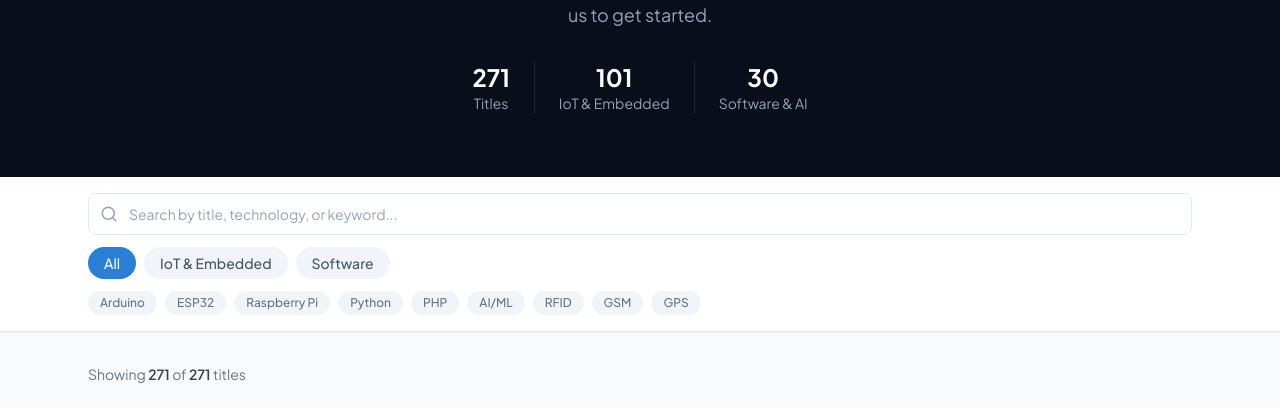
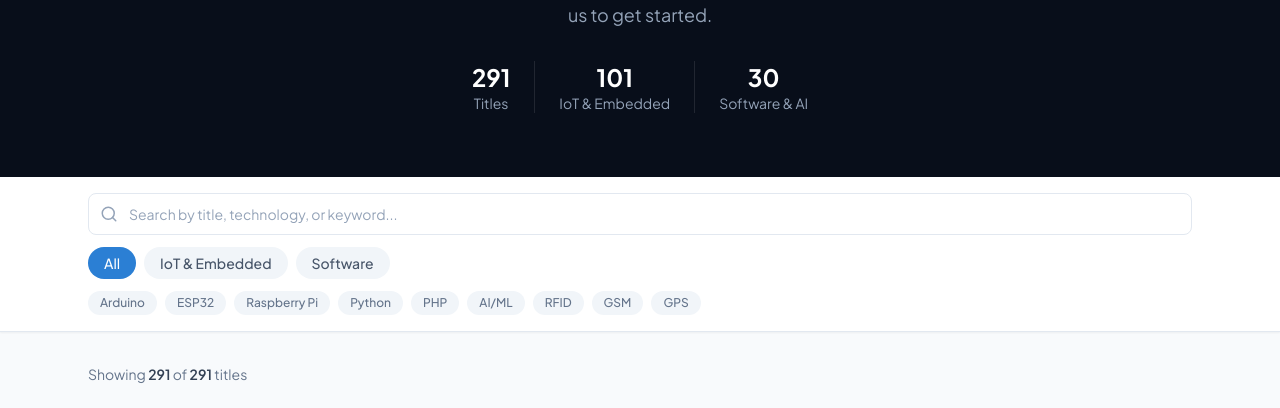
Before and after one commit to mahesh020795/rectronx-website, a Next.js app: page /catalog in a window 1280 px wide. Shown: the part 245-653 px from the top of the page. Built offline with nearby package versions, Linux system fonts and the light colour scheme; no server answers.

Commit message:
feat: improve catalog filters and add raspberry pi titles

```diff
--- a/app/catalog/CatalogClient.tsx
+++ b/app/catalog/CatalogClient.tsx
@@ -20,6 +20,11 @@ const techFilters: Record<Category, string[]> = {
   all: ["Arduino", "ESP32", "Raspberry Pi", "Python", "PHP", "AI/ML", "RFID", "GSM", "GPS"],
   iot: ["Arduino", "ESP32", "Raspberry Pi", "RFID", "GSM", "GPS"],
   software: ["Python", "PHP", "AI/ML"],
+};
+
+const techFilterAliases: Record<string, string[]> = {
+  "AI/ML": ["AI", "ML", "NLP", "OpenCV", "Chatbot", "Machine Learning"],
+  "Raspberry Pi": ["Raspberry Pi", "Raspberry"],
 };
 
 const categoryColors: Record<string, string> = {
@@ -51,9 +56,12 @@ export default function CatalogClient() {
 
     // Filter by tech pill
     if (activeTech) {
-      const tech = activeTech.toLowerCase();
+      const techTerms = (techFilterAliases[activeTech] ?? [activeTech]).map((term) =>
+        term.toLowerCase()
+      );
       results = results.filter((p) =>
-        p.tags.some((t) => t.toLowerCase().includes(tech))
+        p.tags.some((t) => techTerms.some((term) => t.toLowerCase().includes(term))) ||
+        techTerms.some((term) => p.title.toLowerCase().includes(term))
       );
     }
 
--- a/data/projects.ts
+++ b/data/projects.ts
@@ -187,6 +187,26 @@ export const iotProjects: CatalogProject[] = [
   { id: 229, title: "Smart School Bell Automation with RTC and Web Control", category: "iot", tags: ["RTC", "Relay", "ESP32", "Web"] },
   { id: 230, title: "IoT-Based Smart Bike Lock with GPS Tracking and Alarm", category: "iot", tags: ["GPS", "GSM", "Alarm", "ESP32"] },
   { id: 231, title: "Smart Hospital Bed Availability Monitoring with RFID Check-In", category: "iot", tags: ["RFID", "ESP32", "Database", "Healthcare"] },
+  { id: 272, title: "Raspberry Pi Smart Mirror with Weather, Calendar and News Display", category: "iot", tags: ["Raspberry Pi", "Display", "Python", "Weather API"] },
+  { id: 273, title: "Raspberry Pi Home Security Camera with Motion Detection and Telegram Alert", category: "iot", tags: ["Raspberry Pi", "Camera", "PIR", "Telegram"] },
+  { id: 274, title: "Raspberry Pi Face Recognition Door Access System with Camera", category: "iot", tags: ["Raspberry Pi", "Camera", "OpenCV", "Access Control"] },
+  { id: 275, title: "Raspberry Pi License Plate Recognition System for Parking Entrance", category: "iot", tags: ["Raspberry Pi", "Camera", "OpenCV", "Parking"] },
+  { id: 276, title: "Raspberry Pi Web-Based Weather Station with Sensor Dashboard", category: "iot", tags: ["Raspberry Pi", "BME280", "Python", "Dashboard"] },
+  { id: 277, title: "Raspberry Pi Smart Doorbell with Camera Snapshot and Mobile Alert", category: "iot", tags: ["Raspberry Pi", "Camera", "Button", "Telegram"] },
+  { id: 278, title: "Raspberry Pi Attendance System using QR Code Scanner and Database", category: "iot", tags: ["Raspberry Pi", "QR Code", "Database", "Python"] },
+  { id: 279, title: "Raspberry Pi Local Web Server for IoT Sensor Monitoring", category: "iot", tags: ["Raspberry Pi", "Python", "Web", "IoT"] },
+  { id: 280, title: "Raspberry Pi Smart Aquarium Monitoring with Camera and Temperature Sensor", category: "iot", tags: ["Raspberry Pi", "Camera", "Temperature", "Dashboard"] },
+  { id: 281, title: "Raspberry Pi Plant Growth Timelapse Monitoring System", category: "iot", tags: ["Raspberry Pi", "Camera", "Python", "Agriculture"] },
+  { id: 282, title: "Raspberry Pi Digital Notice Board with Admin Web Dashboard", category: "iot", tags: ["Raspberry Pi", "Display", "Web", "Dashboard"] },
+  { id: 283, title: "Raspberry Pi Voice Assistant for Smart Room Control", category: "iot", tags: ["Raspberry Pi", "Voice", "Relay", "Python"] },
+  { id: 284, title: "Raspberry Pi Object Counting System using Camera and OpenCV", category: "iot", tags: ["Raspberry Pi", "Camera", "OpenCV", "Python"] },
+  { id: 285, title: "Raspberry Pi Smart Parking Slot Detection using Camera Image Processing", category: "iot", tags: ["Raspberry Pi", "Camera", "OpenCV", "Parking"] },
+  { id: 286, title: "Raspberry Pi Classroom Kiosk for Timetable and Announcement Display", category: "iot", tags: ["Raspberry Pi", "Display", "Web", "Education"] },
+  { id: 287, title: "Raspberry Pi IoT Gateway for ESP32 Sensor Nodes", category: "iot", tags: ["Raspberry Pi", "ESP32", "IoT", "Database"] },
+  { id: 288, title: "Raspberry Pi Baby Monitoring System with Camera and Sound Alert", category: "iot", tags: ["Raspberry Pi", "Camera", "Sound Sensor", "Alert"] },
+  { id: 289, title: "Raspberry Pi Smart Library Self-Service Kiosk with Barcode Scanner", category: "iot", tags: ["Raspberry Pi", "Barcode", "Database", "Library"] },
+  { id: 290, title: "Raspberry Pi Network Monitoring Dashboard for Computer Lab", category: "iot", tags: ["Raspberry Pi", "Dashboard", "Python", "Network"] },
+  { id: 291, title: "Raspberry Pi Food Recognition Prototype for Cafeteria Menu Display", category: "iot", tags: ["Raspberry Pi", "Camera", "OpenCV", "Food"] },
 ];
 
 export const softwareProjects: CatalogProject[] = [
```
